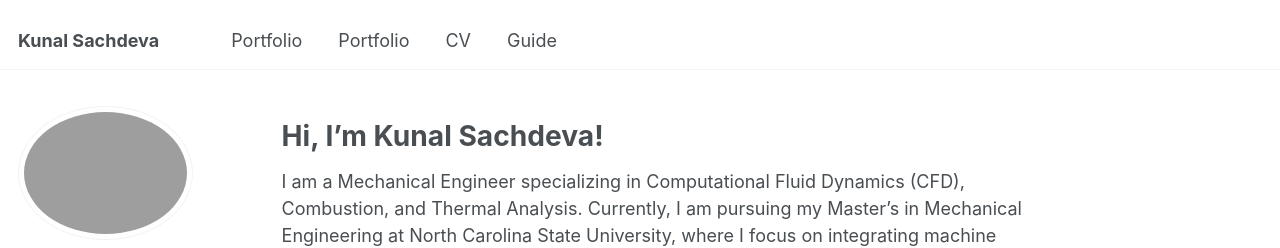
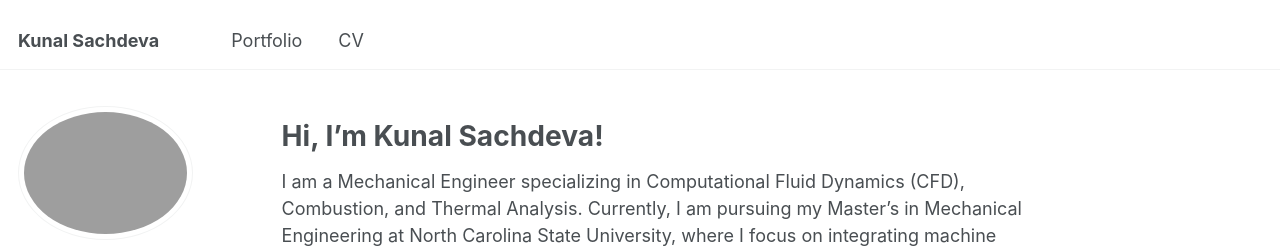
Before and after one commit to sachdevakunal/sachdevakunal.github.io, a Jekyll site: the page built from _pages/about.md, in a window 1280 px wide. Shown: the top 248 px of the page. Built offline with Jekyll 4.4.1, drawn with Linux system fonts in a browser that asks for light colours.

Commit message:
Update navigation.yml

```diff
--- a/_data/navigation.yml
+++ b/_data/navigation.yml
@@ -17,14 +17,8 @@ main:
   - title: "Portfolio"
     url: /portfolio/
 
-  - title: "Portfolio"
-    url: /about/
-
   # - title: "Blog Posts"
   #   url: /year-archive/
 
   - title: "CV"
     url: /cv/
-
-  - title: "Guide"
-    url: /markdown/
```
